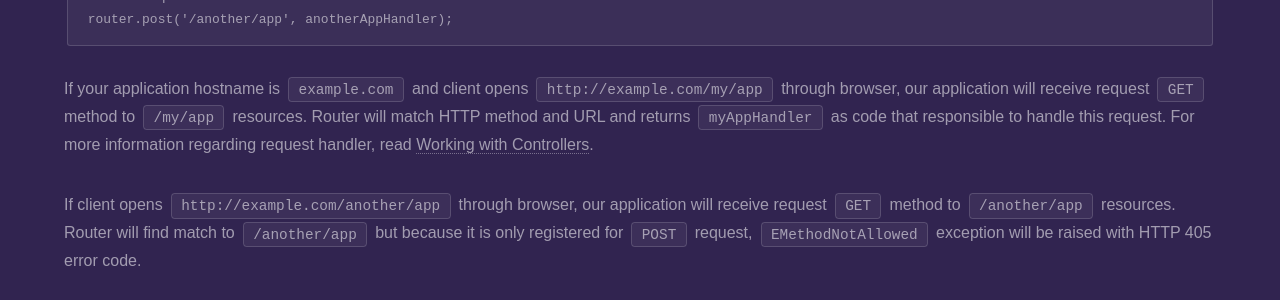
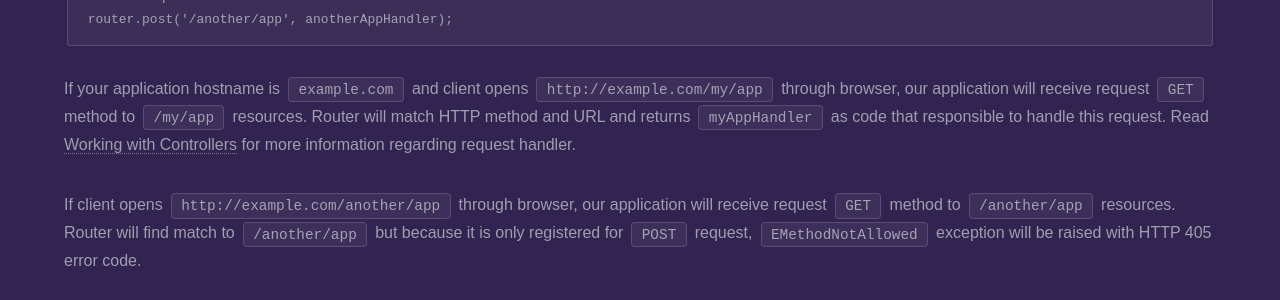
Before and after one commit to fanoframework/fanoframework.github.io, a Jekyll site: the page built from working-with-router/index.md, in a window 1280 px wide and 900 px high, scrolled down 1990 px. Shown: the part 152-452 px from the top of the window. Built offline with Jekyll 4.4.1, drawn with Linux system fonts in a browser that asks for light colours; our own code applies the rules of GitHub Pages for plain Markdown files.

Commit message:
improve sentences

````diff
--- a/working-with-router/index.md
+++ b/working-with-router/index.md
@@ -90,7 +90,7 @@
 router.post('/another/app', anotherAppHandler);
 ```
 
-If your application hostname is `example.com` and  client opens `http://example.com/my/app` through browser, our application will receive request `GET` method to `/my/app` resources. Router will match HTTP method and URL and returns `myAppHandler` as code that responsible to handle this request. For more information regarding request handler, read [Working with Controllers](/working-with-controllers).
+If your application hostname is `example.com` and  client opens `http://example.com/my/app` through browser, our application will receive request `GET` method to `/my/app` resources. Router will match HTTP method and URL and returns `myAppHandler` as code that responsible to handle this request. Read [Working with Controllers](/working-with-controllers) for more information regarding request handler.
 
 If client opens `http://example.com/another/app` through browser, our application will receive request `GET` method to `/another/app` resources. Router will find match to `/another/app` but because it is only registered for `POST` request, `EMethodNotAllowed` exception will be raised with HTTP 405 error code.
 
````
